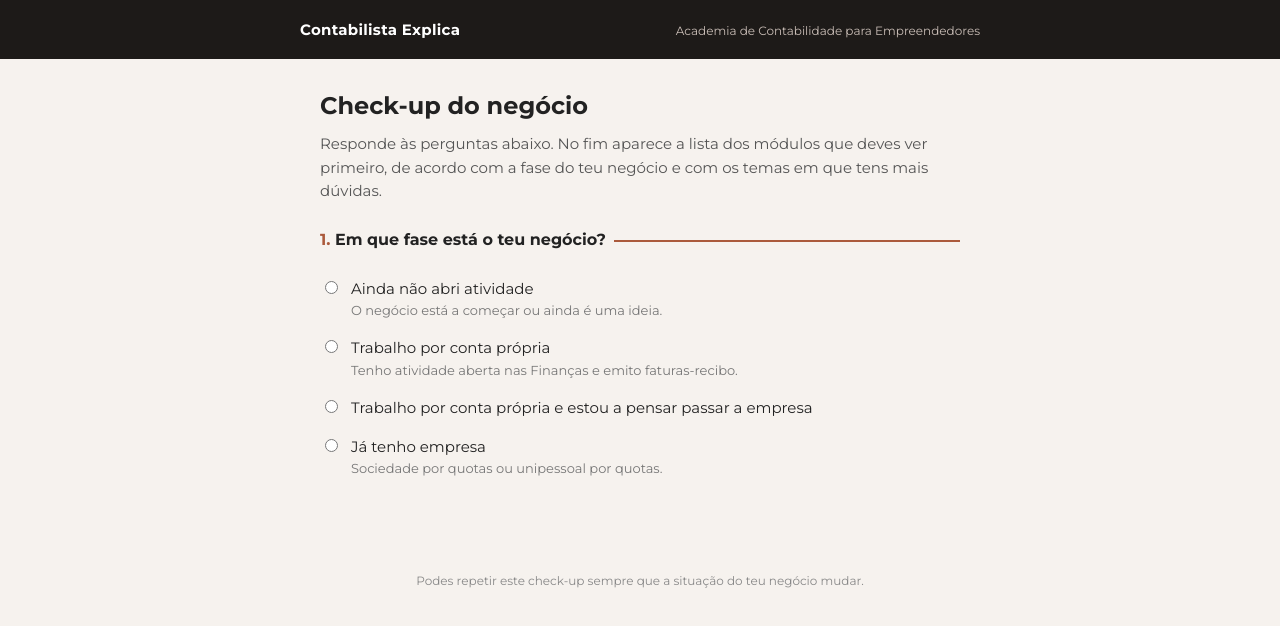
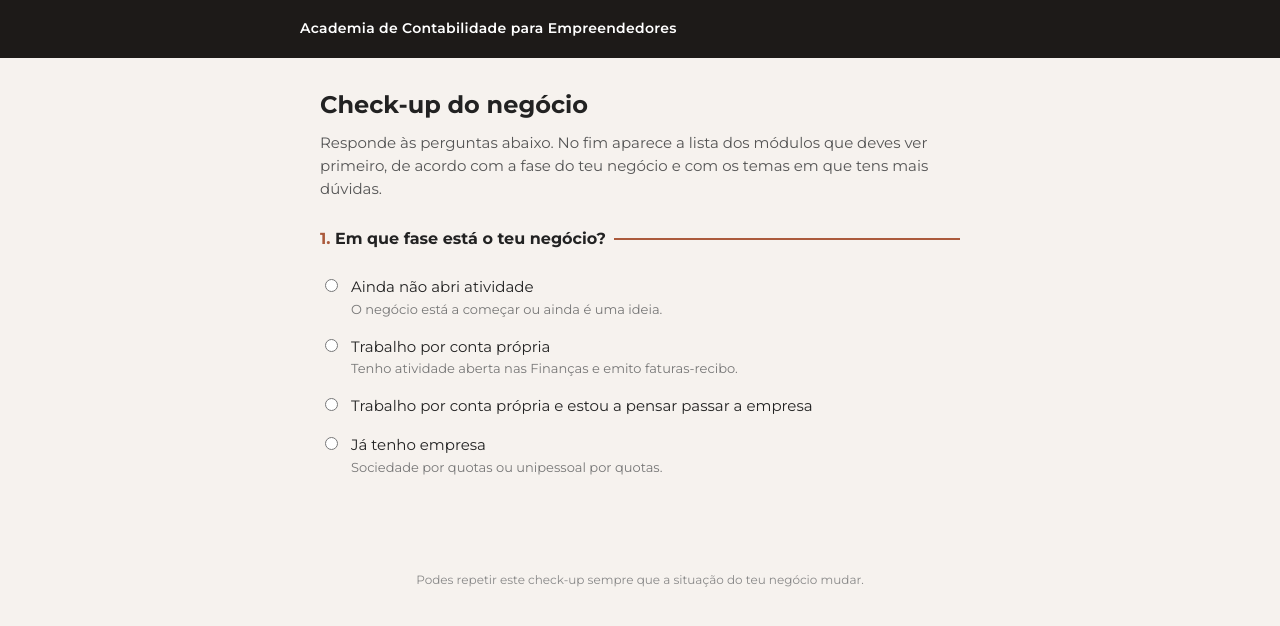
Before and after one commit to JessicaB7/checkup, a plain HTML site: page index.html in a window 1280 px wide. Drawn offline with Linux system fonts and the light colour scheme.

Commit message:
Add files via upload

```diff
--- a/index.html
+++ b/index.html
@@ -11,7 +11,7 @@ body{margin:0;background:#f6f2ee;color:#222;font-family:Montserrat,Arial,sans-se
 header{background:#1d1a18;color:#fff;padding:18px 20px}
 header .in{max-width:680px;margin:0 auto;display:flex;justify-content:space-between;align-items:baseline;gap:12px;flex-wrap:wrap}
 header strong{font-size:15px;letter-spacing:.02em}
-header span{font-size:12px;color:#c9bdb6}
+header span{font-size:14px;color:#fff;font-weight:600;letter-spacing:.02em}
 main{max-width:680px;margin:0 auto;padding:28px 20px 60px}
 h1{font-size:24px;margin:0 0 8px}
 .intro{margin:0 0 26px;color:#555}
@@ -73,7 +73,7 @@ footer{text-align:center;font-size:12px;color:#888;padding:0 20px 30px}
 </style>
 </head>
 <body>
-<header><div class="in"><strong>Contabilista Explica</strong><span>Academia de Contabilidade para Empreendedores</span></div></header>
+<header><div class="in"><span>Academia de Contabilidade para Empreendedores</span></div></header>
 <main>
 <div id="vForm" class="view">
 <h1>Check-up do negócio</h1>
```
